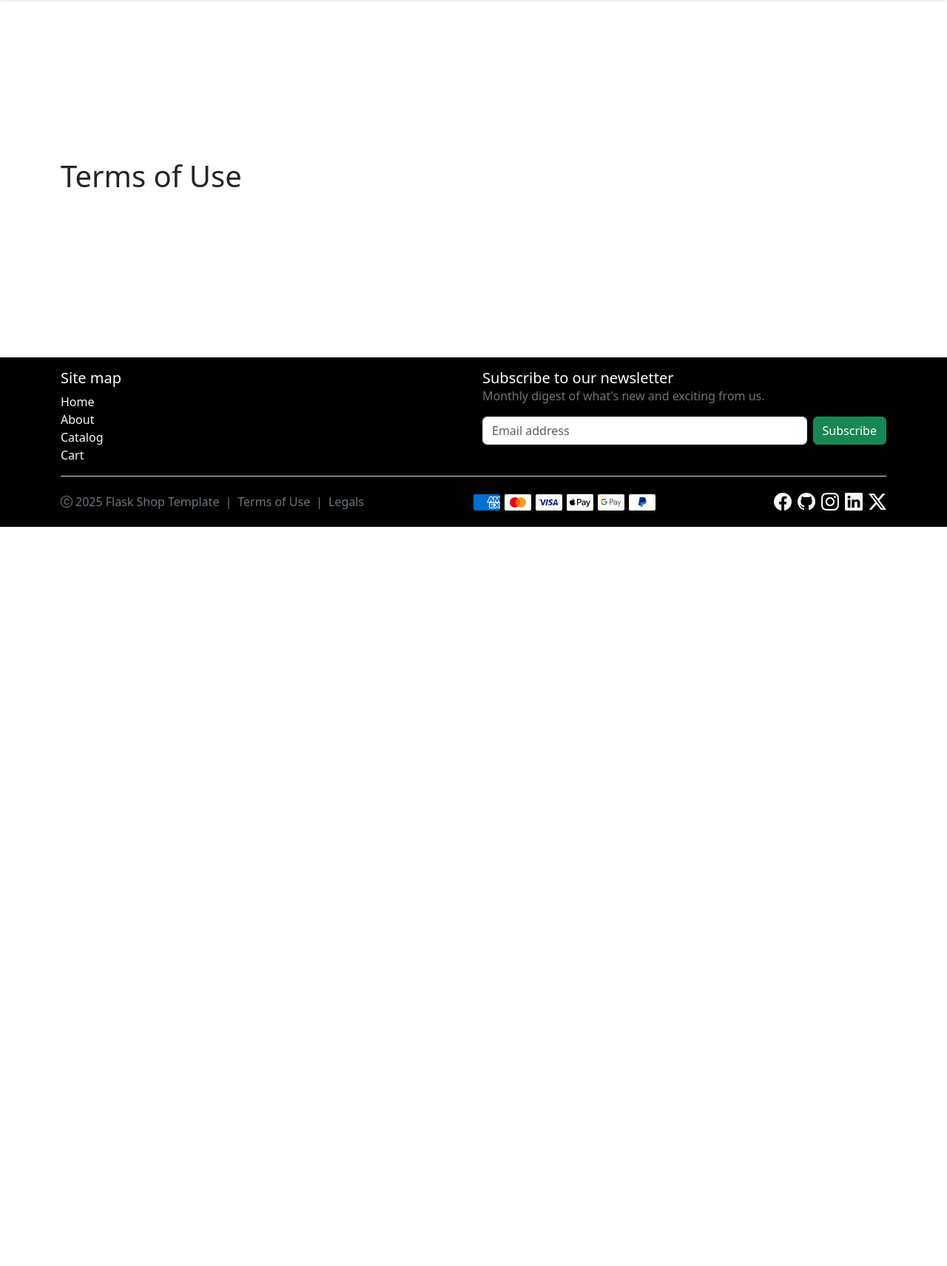
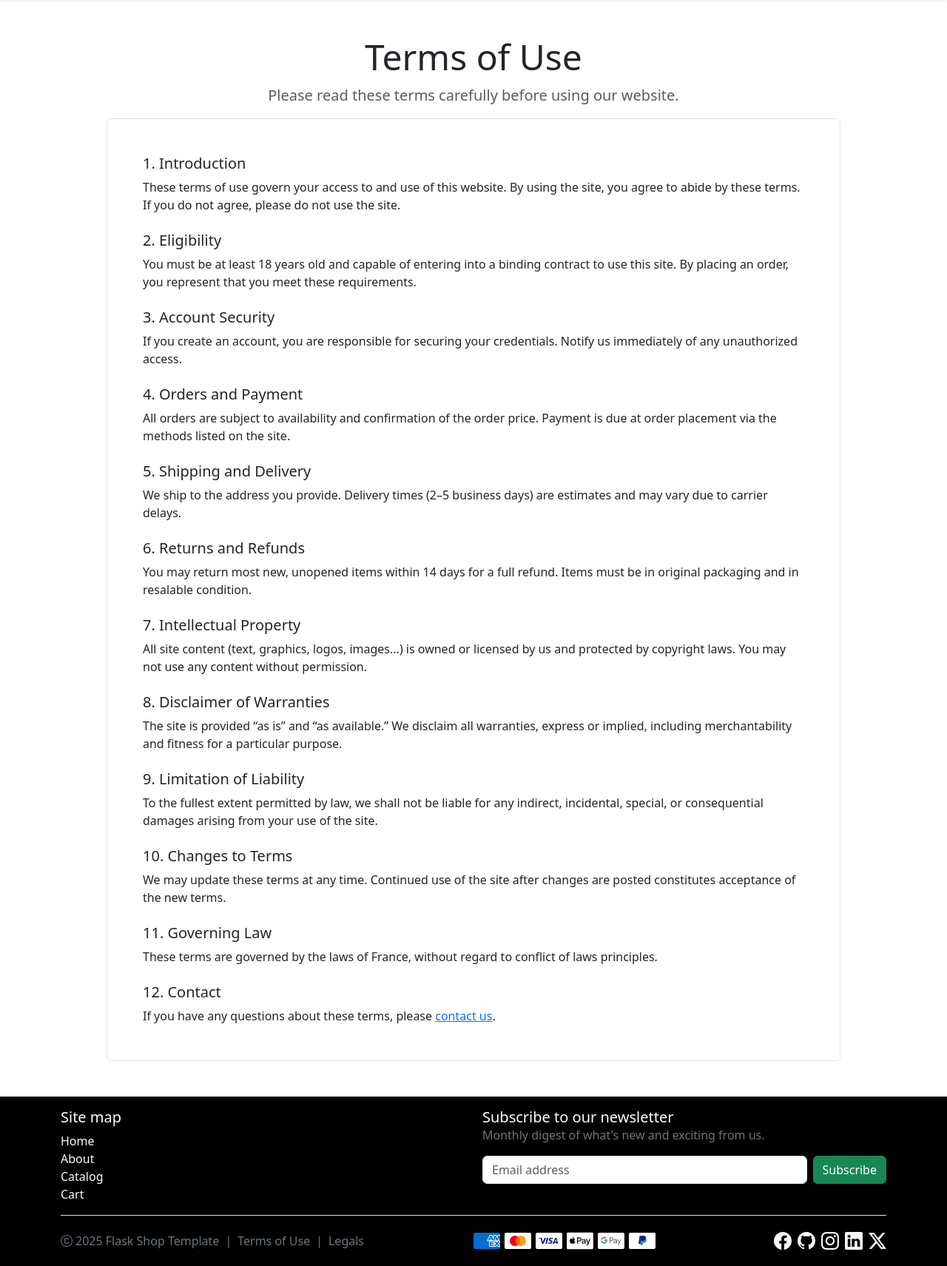
Before and after one commit to fchavonet/full_stack-flask_shop_template, a Python web app: template templates/policies/terms_of_use.html in a window 1280 px wide. Shown: the part 88-1799 px from the top of the page at 74% size. Before the commit the page ends 800 px from the top, so only its background shows below. Run offline with Jinja, Linux system fonts and the light colour scheme; the template is opened without the code that fills it, so the values that code supplies are empty.

Commit message:
feat: add "Terms of Use" and "Legals" pages.

```diff
--- a/static/css/style.css
+++ b/static/css/style.css
@@ -14,6 +14,10 @@
 }
 
 /* GENERAL */
+.container-small {
+    max-width: 992px;
+}
+
 .section-title {
     padding-bottom: 1rem;
     position: relative;
--- a/templates/base.html
+++ b/templates/base.html
@@ -161,7 +161,7 @@
 	</header>
 
 	<!-- MAIN -->
-	<main class="py-5 d-flex flex-grow-1 flex-shrink-0 justify-content-center align-items-center bg-white">
+	<main class="py-5 d-flex flex-grow-1 flex-shrink-0 justify-content-center align-items-start bg-white">
 		<div class="container d-flex justify-content-center align-items-center">
 			<div class="w-100">
 				{% block content %}
--- a/templates/policies/terms_of_use.html
+++ b/templates/policies/terms_of_use.html
@@ -1,6 +1,75 @@
 {% extends "base.html" %}
 {% block content %}
-<div>
-    <h1>Terms of Use</h1>
-</div>
+
+<!-- Title -->
+<section class="mb-3">
+    <h2 class="display-5 text-center">Terms of Use</h2>
+    <p class="lead text-center text-muted">Please read these terms carefully before using our website.</p>
+</section>
+
+<!-- Terms of Use -->
+<section class="d-flex justify-content-center align-items-center">
+    <div class="container-small p-5 border rounded">
+        <h3 class="h5">1. Introduction</h3>
+        <p class="mb-4">
+            These terms of use govern your access to and use of this website. By using the site, you agree to abide by these terms. If you do not agree, please do not use the site.
+        </p>
+
+        <h3 class="h5">2. Eligibility</h3>
+        <p class="mb-4">
+            You must be at least 18 years old and capable of entering into a binding contract to use this site. By placing an order, you represent that you meet these requirements.
+        </p>
+
+        <h3 class="h5">3. Account Security</h3>
+        <p class="mb-4">
+            If you create an account, you are responsible for securing your credentials. Notify us immediately of any unauthorized access.
+        </p>
+
+        <h3 class="h5">4. Orders and Payment</h3>
+        <p class="mb-4">
+            All orders are subject to availability and confirmation of the order price. Payment is due at order placement via the methods listed on the site.
+        </p>
+
+        <h3 class="h5">5. Shipping and Delivery</h3>
+        <p class="mb-4">
+            We ship to the address you provide. Delivery times (2–5 business days) are estimates and may vary due to carrier delays.
+        </p>
+
+        <h3 id="returns" class="h5">6. Returns and Refunds</h3>
+        <p class="mb-4">
+            You may return most new, unopened items within 14 days for a full refund. Items must be in original packaging and in resalable condition.
+        </p>
+
+        <h3 class="h5">7. Intellectual Property</h3>
+        <p class="mb-4">
+            All site content (text, graphics, logos, images...) is owned or licensed by us and protected by copyright laws. You may not use any content without permission.
+        </p>
+
+        <h3 class="h5">8. Disclaimer of Warranties</h3>
+        <p class="mb-4">
+            The site is provided “as is” and “as available.” We disclaim all warranties, express or implied, including merchantability and fitness for a particular purpose.
+        </p>
+
+        <h3 class="h5">9. Limitation of Liability</h3>
+        <p class="mb-4">
+            To the fullest extent permitted by law, we shall not be liable for any indirect, incidental, special, or consequential damages arising from your use of the site.
+        </p>
+
+        <h3 class="h5">10. Changes to Terms</h3>
+        <p class="mb-4">
+            We may update these terms at any time. Continued use of the site after changes are posted constitutes acceptance of the new terms.
+        </p>
+
+        <h3 class="h5">11. Governing Law</h3>
+        <p class="mb-4">
+            These terms are governed by the laws of France, without regard to conflict of laws principles.
+        </p>
+
+        <h3 class="h5">12. Contact</h3>
+        <p class="mb-0">
+            If you have any questions about these terms, please <a href="{{ url_for('legals') }}#contact">contact us</a>.
+        </p>
+    </div>
+</section>
+
 {% endblock %}
```
Also changed, not shown: templates/policies/legals.html (+63 -3 lines), static/images/about/hero.webp.
